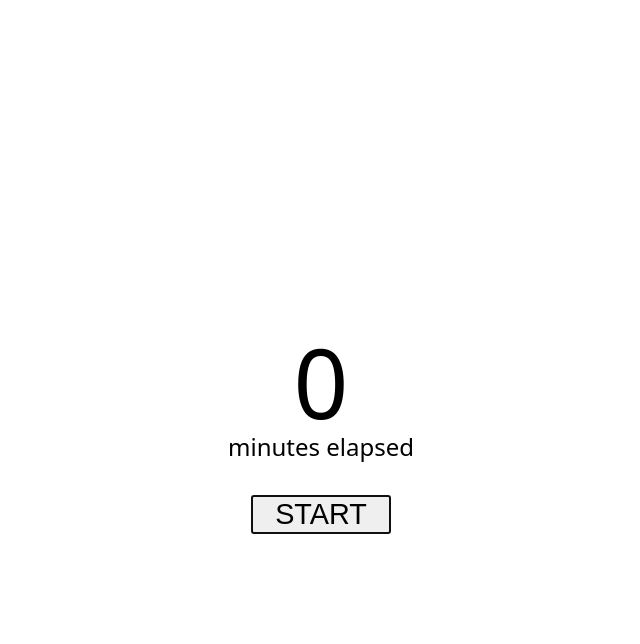
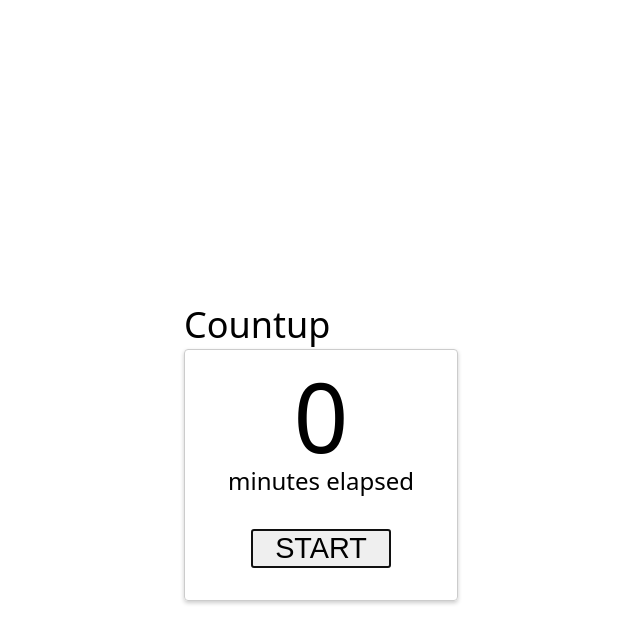
Before and after one commit to mcomella/mcomella.github.com, a Jekyll site: the page app/countup.html, which Jekyll copies as it is, in a window 1280 px wide. Shown: the top 644 px of the page, without its empty margins (319-959 px from the left). Built offline with Jekyll 4.4.1, drawn with Linux system fonts in a browser that asks for light colours.

Commit message:
countup: improve styling: add title, surrounding box.

```diff
--- a/app/countup.html
+++ b/app/countup.html
@@ -21,6 +21,23 @@
             align-items: center;
         }
 
+        h1 {
+            margin: 0;
+            font-size: 1.5rem;
+            font-weight: lighter;
+        }
+
+        #container {
+            display: flex;
+            flex-direction: column;
+            align-items: center;
+            width: 10rem;
+            padding: 18px 16px 32px 16px; /* top padding is shorter to offset padding added by text */
+            border: 1px solid #ccc;
+            border-radius: 4px;
+            box-shadow: 0 2px 4px #ccc;
+        }
+
         p {
             margin: 0;
         }
@@ -32,15 +49,20 @@
 
         button {
             width: 5.8rem;
-            margin: 32px 0;
+            margin-top: 32px;
             font-size: 1.2rem;
         }
     </style>
 </head>
 <body>
-    <p id="elapsed-duration">0</p>
-    <p>minutes elapsed</p>
-    <button id="toggle-timer" autofocus>START</button>
+    <div>
+        <h1>Countup</h1>
+        <div id="container">
+            <p id="elapsed-duration">0</p>
+            <p>minutes elapsed</p>
+            <button id="toggle-timer" autofocus>START</button>
+        </div>
+    </div>
 
     <script>
         const TYPE_STOPPED = 'STOPPED';
```
